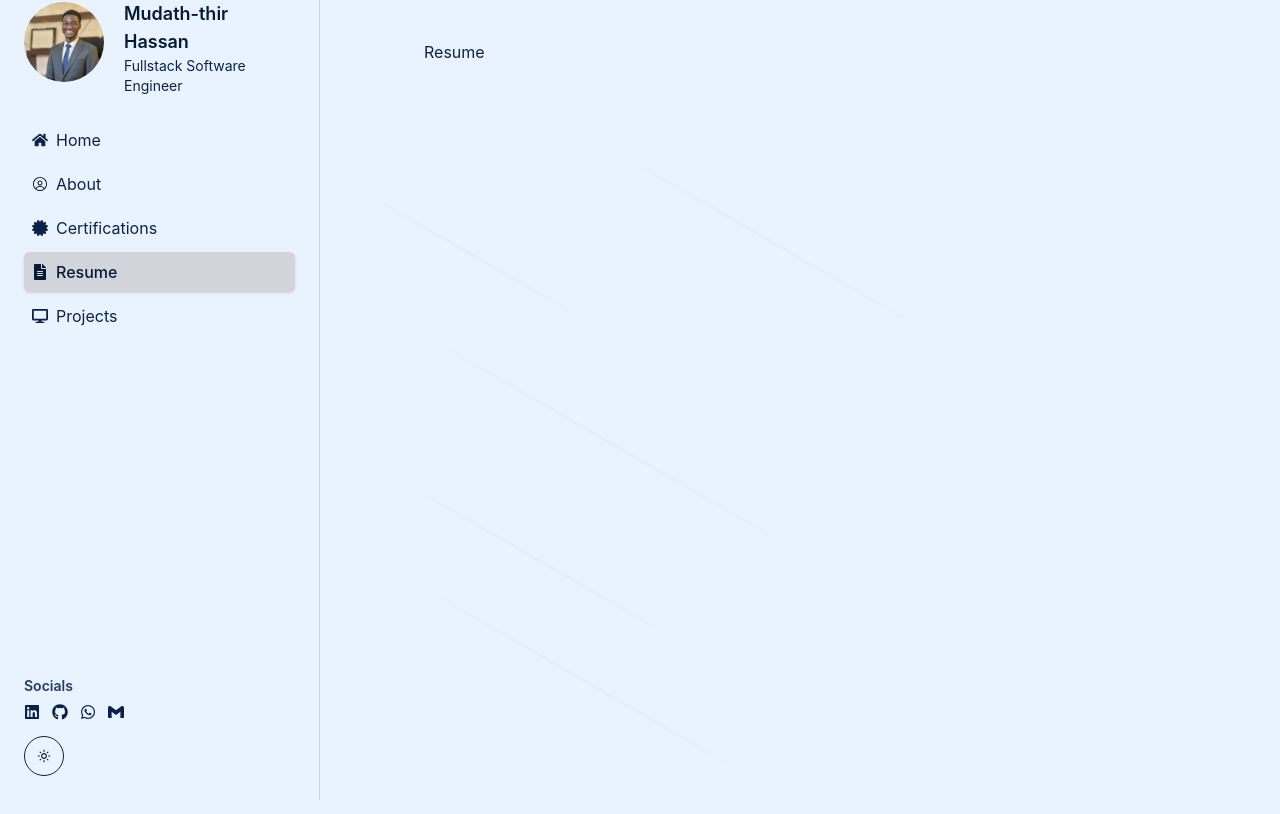
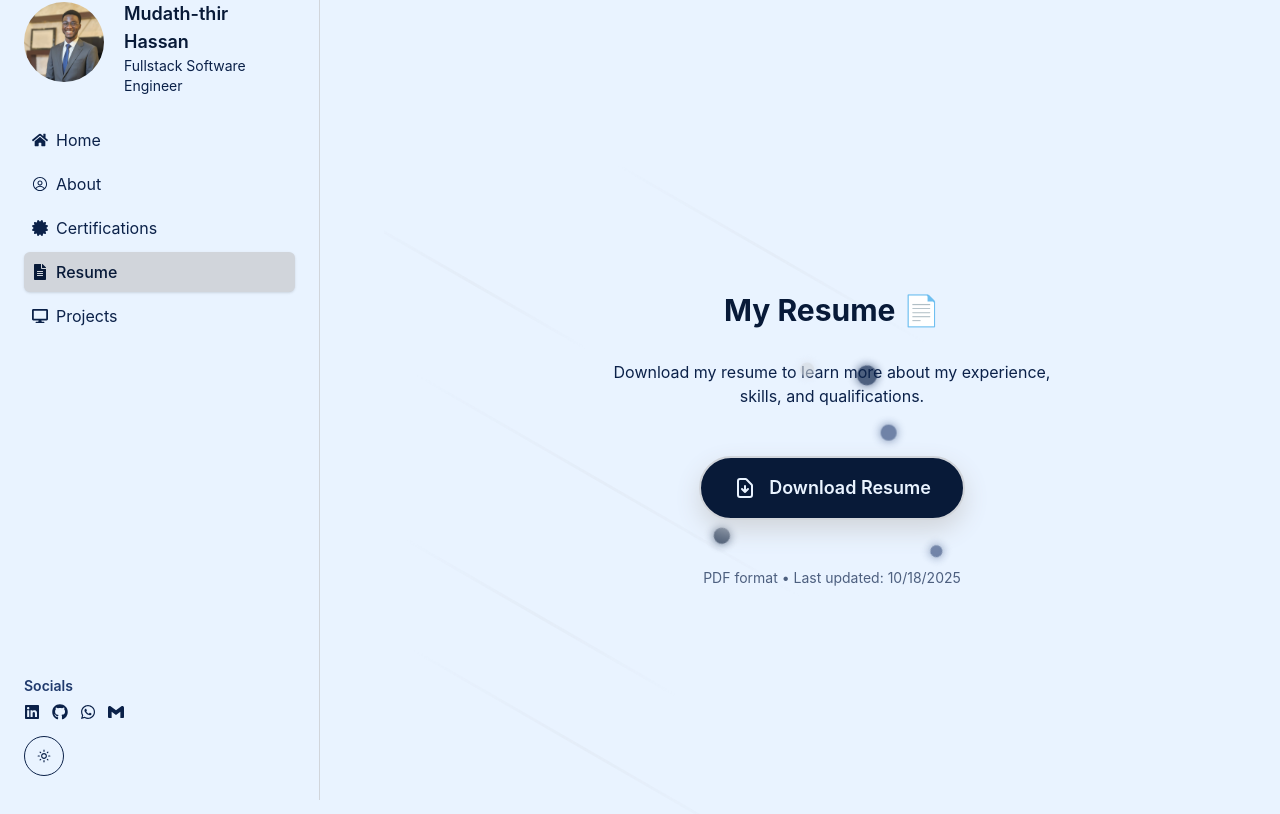
Before and after one commit to Mudath-thir-HM/my-portfolio, a React (Vite) app: page /resume in a window 1280 px wide. Shown: the top 814 px of the page. Built offline with nearby package versions, Linux system fonts and the light colour scheme.

Commit message:
Implement code changes to enhance functionality and improve performance

```diff
--- a/src/pages/Resume.tsx
+++ b/src/pages/Resume.tsx
@@ -1,5 +1,170 @@
+import { useState } from "react";
+
 const Resume = () => {
-  return <div className="">Resume</div>;
+  const [isHovered, setIsHovered] = useState(false);
+
+  const handleDownload = () => {
+    // Create a link element
+    const link = document.createElement("a");
+    link.href = "/documents/resume.pdf"; // Path to your PDF in public folder
+    link.download = "Mudath-thir_Hassan_Resume.pdf"; // Name for downloaded file
+    document.body.appendChild(link);
+    link.click();
+    document.body.removeChild(link);
+  };
+
+  return (
+    <div className="min-h-screen flex flex-col items-center justify-center">
+      <h1 className="font-bold text-center text-[color:var(--color-heading)] text-xl md:text-3xl mb-8">
+        My Resume 📄
+      </h1>
+
+      <p className="text-center text-[color:var(--color-text)] mb-12 max-w-md">
+        Download my resume to learn more about my experience, skills, and
+        qualifications.
+      </p>
+
+      {/* Animated Button Container */}
+      <div className="relative flex items-center justify-center">
+        {/* Orbiting Circles */}
+        <div className="absolute w-64 h-64 pointer-events-none">
+          {/* Circle 1 */}
+          <div
+            className="absolute inset-0 animate-spin"
+            style={{ animationDuration: "8s" }}
+          >
+            <div
+              className="absolute top-0 left-1/2 w-4 h-4 -ml-2 rounded-full opacity-70"
+              style={{
+                backgroundColor: "var(--color-heading)",
+                boxShadow: "0 0 10px var(--color-heading)",
+              }}
+            />
+          </div>
+
+          {/* Circle 2 */}
+          <div
+            className="absolute inset-0 animate-spin"
+            style={{ animationDuration: "6s", animationDirection: "reverse" }}
+          >
+            <div
+              className="absolute top-1/2 right-0 w-3 h-3 -mt-1.5 rounded-full opacity-60"
+              style={{
+                backgroundColor: "var(--color-subheading)",
+                boxShadow: "0 0 10px var(--color-subheading)",
+              }}
+            />
+          </div>
+
+          {/* Circle 3 */}
+          <div
+            className="absolute inset-0 animate-spin"
+            style={{ animationDuration: "10s" }}
+          >
+            <div
+              className="absolute bottom-0 left-1/2 w-5 h-5 -ml-2.5 rounded-full opacity-70"
+              style={{
+                backgroundColor: "var(--color-text)",
+                boxShadow: "0 0 10px var(--color-text)",
+              }}
+            />
+          </div>
+
+          {/* Circle 4 */}
+          <div
+            className="absolute inset-0 animate-spin"
+            style={{ animationDuration: "7s", animationDirection: "reverse" }}
+          >
+            <div
+              className="absolute top-1/2 left-0 w-3.5 h-3.5 -mt-1.75 rounded-full opacity-60"
+              style={{
+                backgroundColor: "var(--color-border)",
+                boxShadow: "0 0 10px var(--color-border)",
+              }}
+            />
+          </div>
+
+          {/* Circle 5 */}
+          <div
+            className="absolute inset-0 animate-spin"
+            style={{ animationDuration: "9s" }}
+          >
+            <div
+              className="absolute top-1/4 right-1/4 w-2.5 h-2.5 rounded-full opacity-70"
+              style={{
+                backgroundColor: "var(--color-heading)",
+                boxShadow: "0 0 10px var(--color-heading)",
+              }}
+            />
+          </div>
+
+          {/* Circle 6 */}
+          <div
+            className="absolute inset-0 animate-spin"
+            style={{ animationDuration: "11s", animationDirection: "reverse" }}
+          >
+            <div
+              className="absolute bottom-1/4 left-1/4 w-4 h-4 rounded-full opacity-60"
+              style={{
+                backgroundColor: "var(--color-subheading)",
+                boxShadow: "0 0 10px var(--color-subheading)",
+              }}
+            />
+          </div>
+        </div>
+
+        {/* Download Button */}
+        <button
+          onClick={handleDownload}
+          onMouseEnter={() => setIsHovered(true)}
+          onMouseLeave={() => setIsHovered(false)}
+          className="relative z-10 px-8 py-4 rounded-full font-semibold text-lg
+                     border-2 transform transition-all duration-300 ease-out
+                     hover:scale-110 hover:shadow-2xl
+                     focus:outline-none active:scale-95"
+          style={{
+            backgroundColor: "var(--color-heading)",
+            borderColor: "var(--color-border)",
+            color: "var(--color-bg)",
+            boxShadow: isHovered
+              ? "0 20px 40px var(--color-border)"
+              : "0 10px 25px var(--color-border)",
+          }}
+        >
+          <span className="flex items-center gap-3">
+            <svg
+              xmlns="http://www.w3.org/2000/svg"
+              className="h-6 w-6"
+              fill="none"
+              viewBox="0 0 24 24"
+              stroke="currentColor"
+            >
+              <path
+                strokeLinecap="round"
+                strokeLinejoin="round"
+                strokeWidth={2}
+                d="M12 10v6m0 0l-3-3m3 3l3-3m2 8H7a2 2 0 01-2-2V5a2 2 0 012-2h5.586a1 1 0 01.707.293l5.414 5.414a1 1 0 01.293.707V19a2 2 0 01-2 2z"
+              />
+            </svg>
+            Download Resume
+          </span>
+
+          {/* Button Glow Effect */}
+          {isHovered && (
+            <span
+              className="absolute inset-0 rounded-full opacity-20 animate-ping"
+              style={{ backgroundColor: "var(--color-text)" }}
+            />
+          )}
+        </button>
+      </div>
+
+      {/* Additional Info */}
+      <div className="mt-12 text-center text-sm text-[color:var(--color-text)] opacity-70">
+        <p>PDF format • Last updated: {new Date().toLocaleDateString()}</p>
+      </div>
+    </div>
+  );
 };
 
 export default Resume;
```
Also changed, not shown: 1 other file (tests, documents, lock files or other folders).
